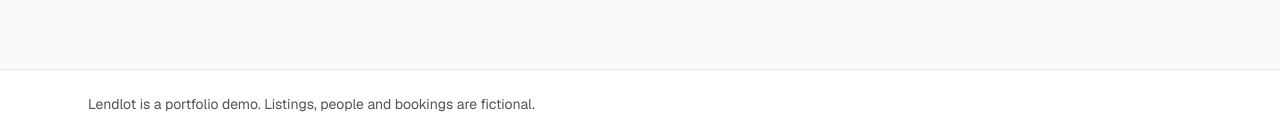
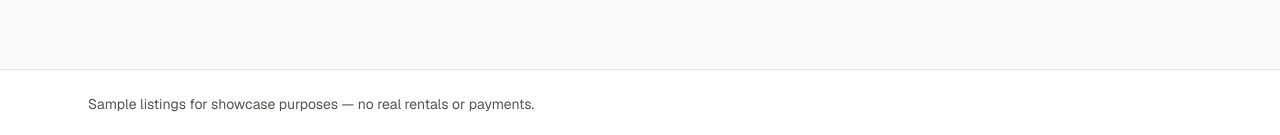
Before and after one commit to Dinojan9901/lendlot, a Next.js app: page /login in a window 1280 px wide. Shown: the part 662-797 px from the top of the page. Built offline with nearby package versions, Linux system fonts and the light colour scheme; no server answers.

Commit message:
Use neutral wording for the sample-data notice
The footer now reads "Sample listings for showcase purposes — no real
rentals or payments", and the booking box says no payment is taken.
The membership page keeps its sandbox / test card note.

```diff
--- a/src/components/booking/booking-panel.tsx
+++ b/src/components/booking/booking-panel.tsx
@@ -194,7 +194,7 @@ export function BookingPanel({ itemId, itemSlug, dailyPriceCents }: Props) {
         </button>
         <p className="text-center text-xs text-muted">
           {isMember ? (
-            <>Member price applied. You won&apos;t be charged in this demo.</>
+            <>Member price applied. No payment is taken for bookings.</>
           ) : (
             <>
               Members save {MEMBER_DISCOUNT_PERCENT}%.{" "}
--- a/src/components/site-footer.tsx
+++ b/src/components/site-footer.tsx
@@ -2,7 +2,7 @@ export function SiteFooter() {
   return (
     <footer className="border-t border-line bg-white">
       <div className="mx-auto max-w-6xl px-4 py-6 text-sm text-muted sm:px-6">
-        Lendlot is a portfolio demo. Listings, people and bookings are fictional.
+        Sample listings for showcase purposes — no real rentals or payments.
       </div>
     </footer>
   );
```
